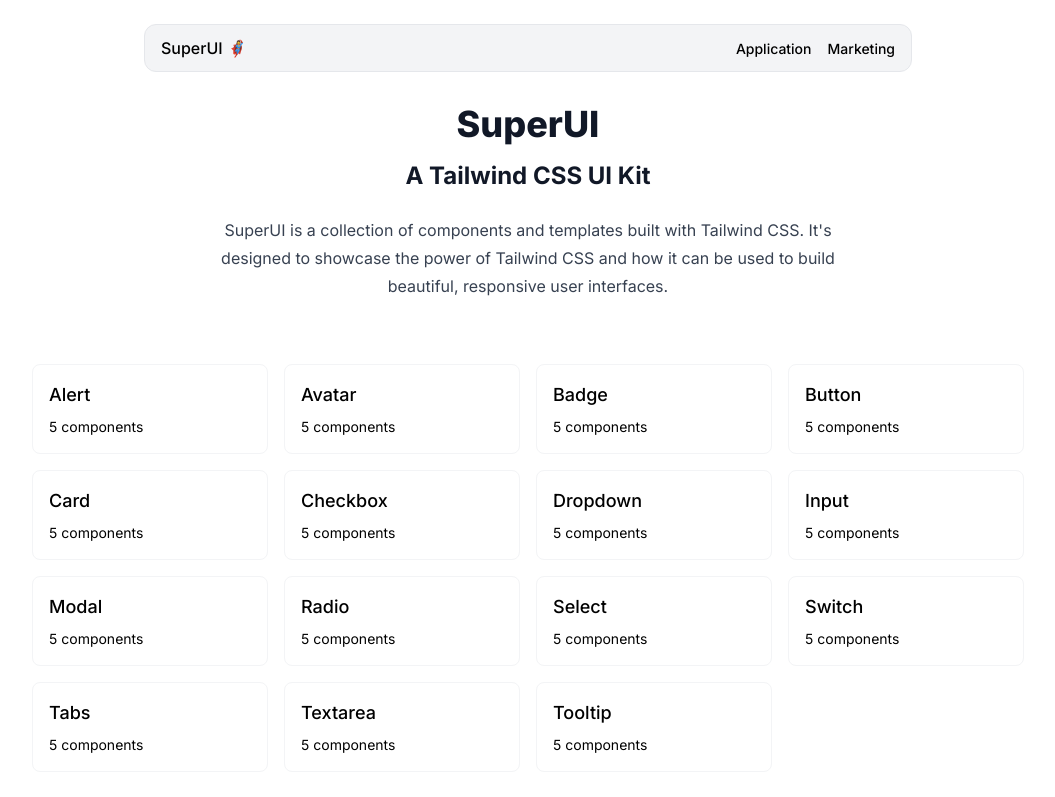
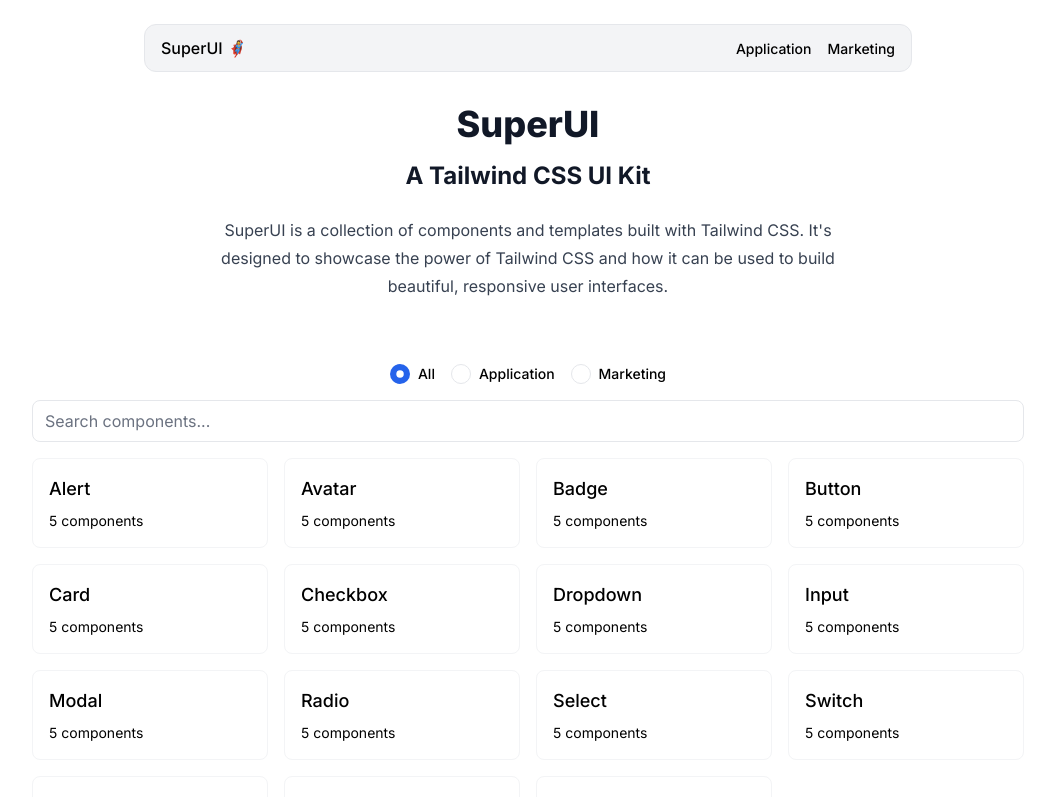
Before and after one commit to markmead/hyperui-clone, a Next.js app: page /components in a window 1280 px wide. Shown: the top 797 px of the page, without its empty margins (112-1167 px from the left). Built offline with nearby package versions, Linux system fonts and the light colour scheme.

Commit message:
Add search and filtering

```diff
--- a/src/app/components/page.js
+++ b/src/app/components/page.js
@@ -18,7 +18,7 @@
         user interfaces.
       </Banner>
 
-      <Grid components={components} />
+      <Grid components={components} filterable />
     </>
   )
 }
--- /dev/null
+++ b/src/components/Filter.jsx
@@ -0,0 +1,44 @@
+export default function Filter({ search, category, handleSetSearch, handleSetCategory }) {
+  const categories = [
+    { label: 'All', value: '' },
+    { label: 'Application', value: 'application' },
+    { label: 'Marketing', value: 'marketing' },
+  ]
+
+  return (
+    <form action="#">
+      <div className="flex justify-center gap-4">
+        {categories.map(({ label, value }, index) => (
+          <label key={index} htmlFor={label} className="inline-flex items-center gap-2">
+            <input
+              type="radio"
+              name="category"
+              id={label}
+              value={value}
+              checked={value === category}
+              onChange={() => handleSetCategory(value)}
+              className="h-5 w-5 border-gray-200"
+            />
+
+            <span className="text-sm font-medium">{label}</span>
+          </label>
+        ))}
+      </div>
+
+      <div className="mt-4">
+        <label htmlFor="search" className="sr-only">
+          Search components
+        </label>
+
+        <input
+          type="search"
+          id="search"
+          placeholder="Search components..."
+          className="w-full rounded-lg border-gray-200"
+          value={search}
+          onChange={(event) => handleSetSearch(event.target.value)}
+        />
+      </div>
+    </form>
+  )
+}
--- a/src/components/Grid.jsx
+++ b/src/components/Grid.jsx
@@ -1,10 +1,47 @@
+'use client'
+
+import { useEffect, useState } from 'react'
+
+import { useSearchParams } from 'next/navigation'
+
 import Card from '@/components/Card'
+import Filter from '@/components/Filter'
 
-export default function Grid({ components }) {
+export default function Grid({ components, filterable = false }) {
+  const [search, setSearch] = useState('')
+  const [category, setCategory] = useState('')
+  const [filteredComponents, setFilteredComponents] = useState(components)
+
+  const searchParams = useSearchParams()
+
+  useEffect(() => {
+    setCategory(searchParams.get('category') || '')
+  }, [searchParams])
+
+  useEffect(() => {
+    const filtered = components.filter((component) => {
+      const matchesCategory = category ? component.category === category : true
+      const matchesSearch = component.title.toLowerCase().includes(search.toLowerCase())
+
+      return matchesCategory && matchesSearch
+    })
+
+    setFilteredComponents(filtered)
+  }, [components, category, search])
+
   return (
-    <section className="py-8">
+    <section className="space-y-4 py-8">
+      {filterable && (
+        <Filter
+          search={search}
+          category={category}
+          handleSetSearch={setSearch}
+          handleSetCategory={setCategory}
+        />
+      )}
+
       <ul className="grid grid-cols-1 gap-4 sm:grid-cols-2 md:grid-cols-3 lg:grid-cols-4">
-        {components.map((component, index) => (
+        {filteredComponents.map((component, index) => (
           <li key={index}>
             <Card {...component} />
           </li>
```
